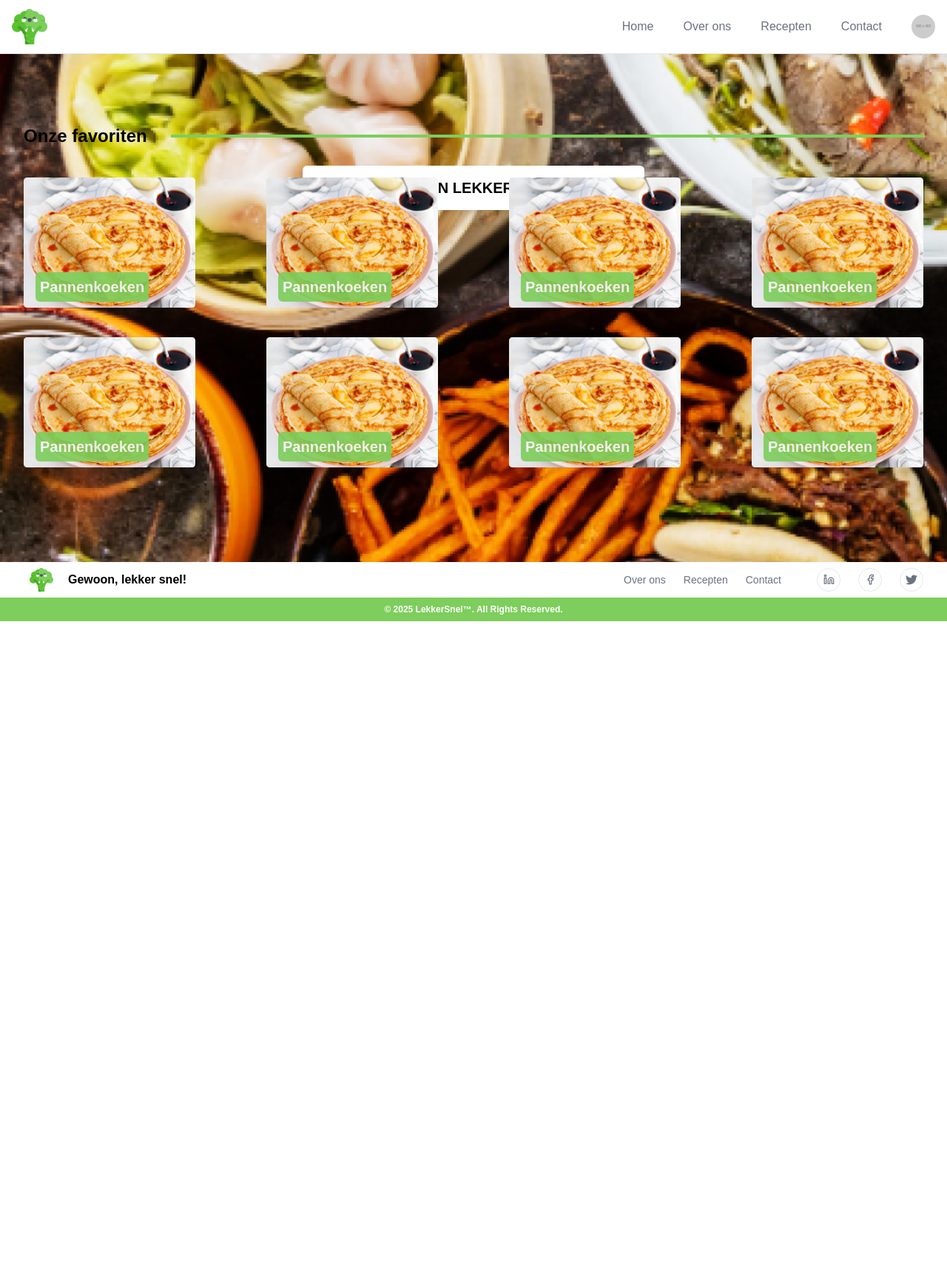
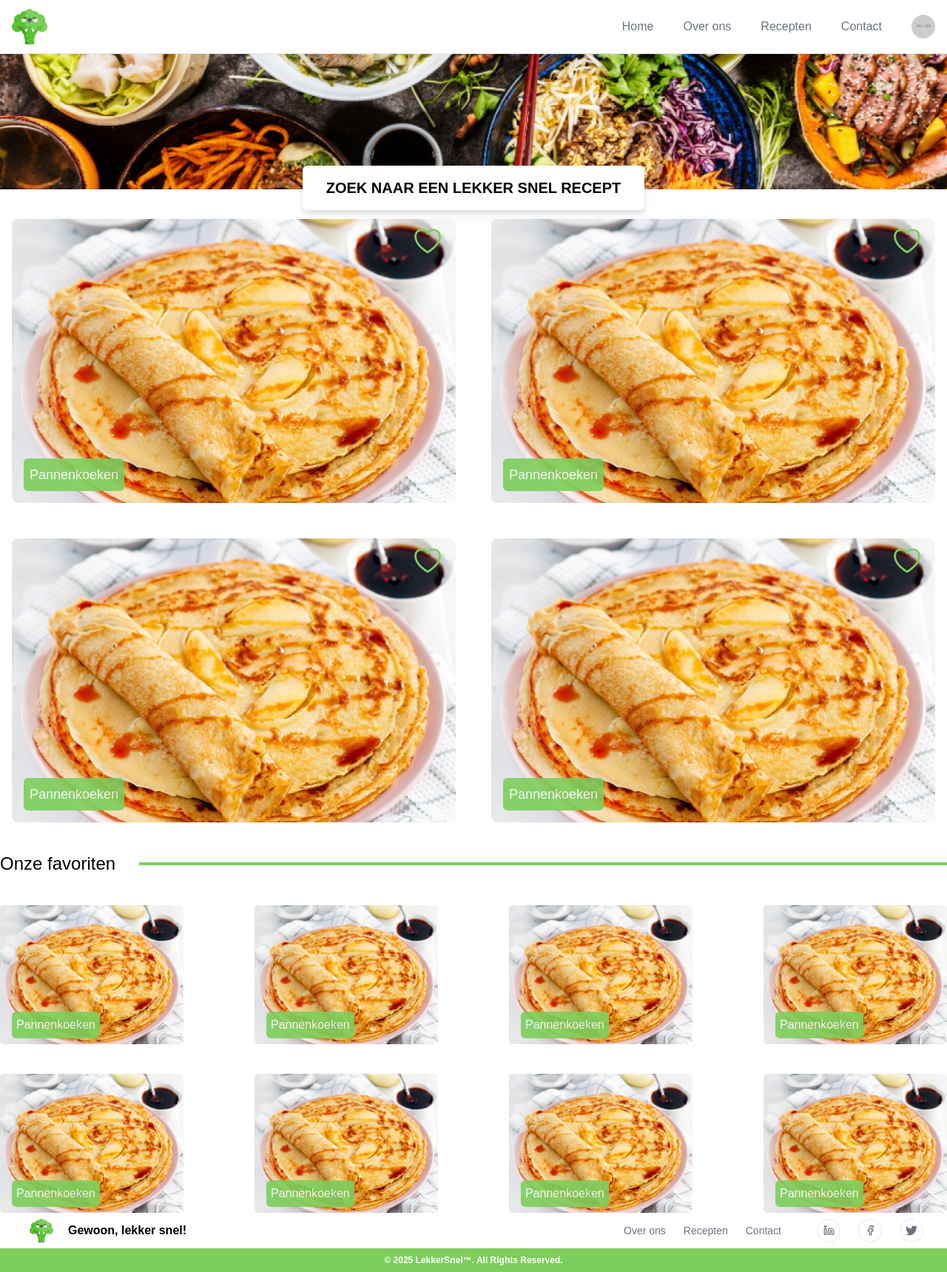
Before and after one commit to Basdasawesome/lekkersnel.nl, a PHP site: page / in a window 1280 px wide. Shown: the whole page at 74% size. Before the commit the page ends 840 px from the top, so only its background shows below. Run offline with PHP 8.4, Linux system fonts and the light colour scheme; grey boxes labelled with a size stand in for pictures from a placeholder-image service; style sheets or scripts are compiled from the project's sources; some libraries are stand-ins or nearby versions.

Commit message:
big cards

```diff
--- /dev/null
+++ b/template/components/card_large.php
@@ -0,0 +1,30 @@
+<div class="max-w-7xl mx-auto grid grid-cols-1 sm:grid-cols-2 gap-6 sm:gap-12 mt-6 sm:mt-10 px-4">
+    <div class="w-full relative">
+        <img class="w-full h-64 sm:h-96 object-cover rounded-lg" src="/img/image.png" alt="Pannenkoeken">
+        <h2 class="absolute bottom-4 left-4 text-text bg-primary p-2 rounded-md opacity-90 text-lg">Pannenkoeken</h2>
+        <svg xmlns="http://www.w3.org/2000/svg" fill="none" viewBox="0 0 24 24" stroke-width="1.5" stroke="primary" class="size-10 sm:size-11 absolute top-2 right-4 stroke-primary">
+            <path stroke-linecap="round" stroke-linejoin="round" d="M21 8.25c0-2.485-2.099-4.5-4.688-4.5-1.935 0-3.597 1.126-4.312 2.733-.715-1.607-2.377-2.733-4.313-2.733C5.1 3.75 3 5.765 3 8.25c0 7.22 9 12 9 12s9-4.78 9-12Z"/>
+        </svg>
+    </div>
+    <div class="w-full relative">
+        <img class="w-full h-64 sm:h-96 object-cover rounded-lg" src="/img/image.png" alt="Pannenkoeken">
+        <h2 class="absolute bottom-4 left-4 text-text bg-primary p-2 rounded-md opacity-90 text-lg">Pannenkoeken</h2>
+        <svg xmlns="http://www.w3.org/2000/svg" fill="none" viewBox="0 0 24 24" stroke-width="1.5" stroke="primary" class="size-10 sm:size-11 absolute top-2 right-4 stroke-primary">
+            <path stroke-linecap="round" stroke-linejoin="round" d="M21 8.25c0-2.485-2.099-4.5-4.688-4.5-1.935 0-3.597 1.126-4.312 2.733-.715-1.607-2.377-2.733-4.313-2.733C5.1 3.75 3 5.765 3 8.25c0 7.22 9 12 9 12s9-4.78 9-12Z"/>
+        </svg>
+    </div>
+    <div class="w-full relative">
+        <img class="w-full h-64 sm:h-96 object-cover rounded-lg" src="/img/image.png" alt="Pannenkoeken">
+        <h2 class="absolute bottom-4 left-4 text-text bg-primary p-2 rounded-md opacity-90 text-lg">Pannenkoeken</h2>
+        <svg xmlns="http://www.w3.org/2000/svg" fill="none" viewBox="0 0 24 24" stroke-width="1.5" stroke="primary" class="size-10 sm:size-11 absolute top-2 right-4 stroke-primary">
+            <path stroke-linecap="round" stroke-linejoin="round" d="M21 8.25c0-2.485-2.099-4.5-4.688-4.5-1.935 0-3.597 1.126-4.312 2.733-.715-1.607-2.377-2.733-4.313-2.733C5.1 3.75 3 5.765 3 8.25c0 7.22 9 12 9 12s9-4.78 9-12Z"/>
+        </svg>
+    </div>
+    <div class="w-full relative">
+        <img class="w-full h-64 sm:h-96 object-cover rounded-lg" src="/img/image.png" alt="Pannenkoeken">
+        <h2 class="absolute bottom-4 left-4 text-text bg-primary p-2 rounded-md opacity-90 text-lg">Pannenkoeken</h2>
+        <svg xmlns="http://www.w3.org/2000/svg" fill="none" viewBox="0 0 24 24" stroke-width="1.5" stroke="primary" class="size-10 sm:size-11 absolute top-2 right-4 stroke-primary">
+            <path stroke-linecap="round" stroke-linejoin="round" d="M21 8.25c0-2.485-2.099-4.5-4.688-4.5-1.935 0-3.597 1.126-4.312 2.733-.715-1.607-2.377-2.733-4.313-2.733C5.1 3.75 3 5.765 3 8.25c0 7.22 9 12 9 12s9-4.78 9-12Z"/>
+        </svg>
+    </div>
+</div>
--- a/template/components/card_small.view.php
+++ b/template/components/card_small.view.php
@@ -1,4 +1,4 @@
-<div class="max-w-7xl mx-auto ">
+<div class="max-w-7xl mx-auto">
     <div class="w-full my-10">
         <h1 class="w-full text-2xl flex items-center gap-2">
             Onze favoriten
--- a/template/components/hero.php
+++ b/template/components/hero.php
@@ -1,4 +1,5 @@
 <div class="py-32 bg-[url(../img/hero.png)] bg-cover static px-1 md:px-8 text-center text-black font-bold text-sm lg:text-xl overflow-auto">
-<h1 class="absolute top-56 right-0 left-0 px-4 py-3 mx-auto w-fit text-center drop-shadow-lg rounded-md bg-white             md:px-6 md:py-4 lg:px-8 lg:w-fit">
+<h1 class="absolute top-56 right-0 left-0 px-4 py-3 mx-auto w-fit text-center drop-shadow-lg rounded-md bg-white md:px-6 md:py-4 lg:px-8 lg:w-fit">
     ZOEK NAAR EEN LEKKER SNEL RECEPT
 </h1>
+</div>
--- a/template/views/home.view.php
+++ b/template/views/home.view.php
@@ -8,6 +8,7 @@ include_once '../template/components/header.view.php';
     <?php include_once '../template/components/navbar.php'; ?>
     <div>
     <?php include_once '../template/components/hero.php'; ?>
+    <?php include_once '../template/components/card_large.php'; ?>
     <?php include_once '../template/components/card_small.view.php'; ?>
     </div>
     <?php include_once '../template/components/footer.php'; ?>
```
